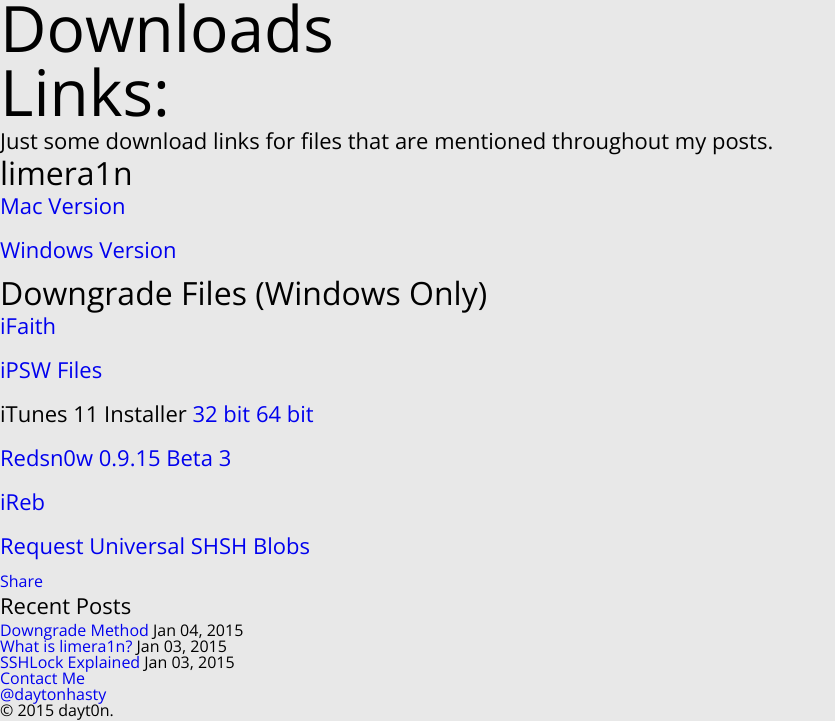
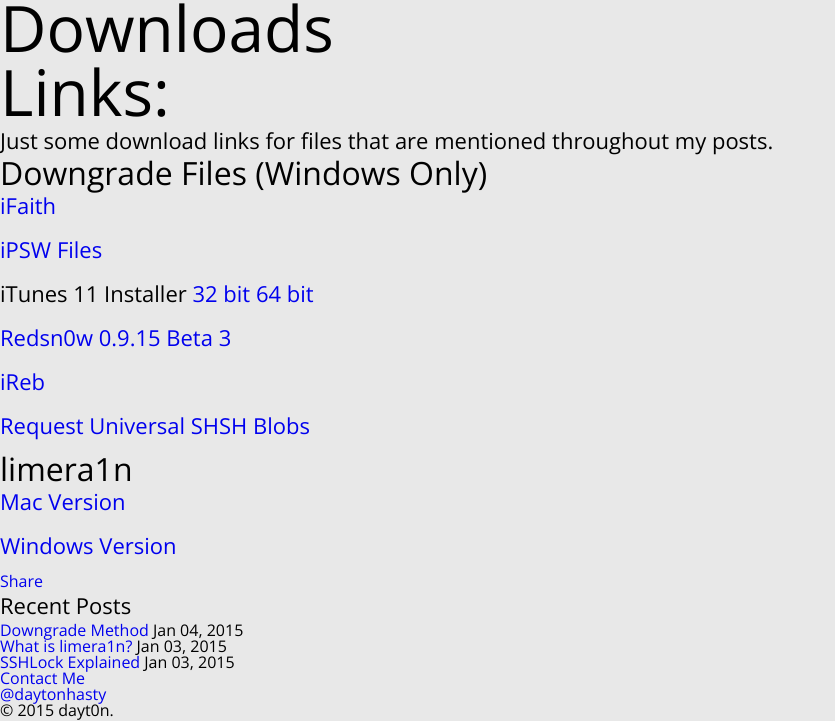
Before and after one commit to dayt0n/dayt0n.github.io, a Jekyll site: the page built from downloads.md, in a window 1280 px wide and 900 px high, scrolled down 1101 px, cut to the strip 179-900 px from the top of the window. Shown: the whole strip, without its empty margins (0-835 px from the left). Built offline with Jekyll 4.4.1, drawn with Linux system fonts in a browser that asks for light colours; comment, search, counter and statistics services are not loaded; part of the change alters nothing that is shown.

```diff
--- a/downloads.md
+++ b/downloads.md
@@ -10,10 +10,6 @@ Links:
 ======
 Just some download links for files that are mentioned throughout my posts.
 
-### limera1n
-* [Mac Version](https://sites.google.com/site/dayt0nsfiles/downloads/limera1nOSX.zip?attredirects=0&d=1)
-* [Windows Version](https://sites.google.com/site/dayt0nsfiles/downloads/limera1nWIN.exe.zip?attredirects=0&d=1)
-
 ### Downgrade Files (Windows Only)
 * [iFaith](https://github.com/iH8sn0w/iFaith/releases/v1.5.9/1085/ifaith-v1.5.9.zip)
 * [iPSW Files](https://ipsw.me/)
@@ -21,3 +17,7 @@ Just some download links for files that are mentioned throughout my posts.
 * [Redsn0w 0.9.15 Beta 3](http://www.jailbreaktools.com/downloads/windows/redsn0w-0.9.15b3.zip)
 * [iReb](https://github.com/iH8sn0w/iREB-2.0/releases/r7/1097/ireb-r7.zip)
 * [Request Universal SHSH Blobs](mailto:daytonhasty@gmail.com?subject=SHSH%20Blob%20Request&body=Please%20write%20iPhone%204%20model%20number%20found%20in%20Settings>General>About>Model.%20Also%20include%20the%20iOS%20firmware%20you%20want%20to%20downgrade%20to.)
+
+### limera1n
+* [Mac Version](https://sites.google.com/site/dayt0nsfiles/downloads/limera1nOSX.zip?attredirects=0&d=1)
+* [Windows Version](https://sites.google.com/site/dayt0nsfiles/downloads/limera1nWIN.exe.zip?attredirects=0&d=1)
```
